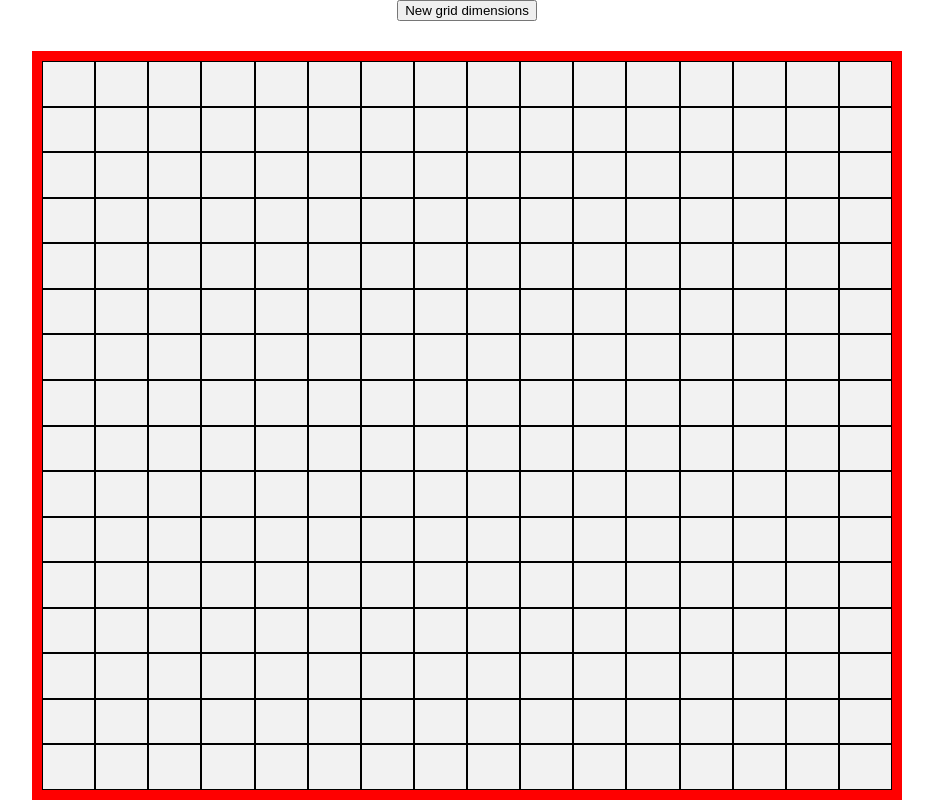
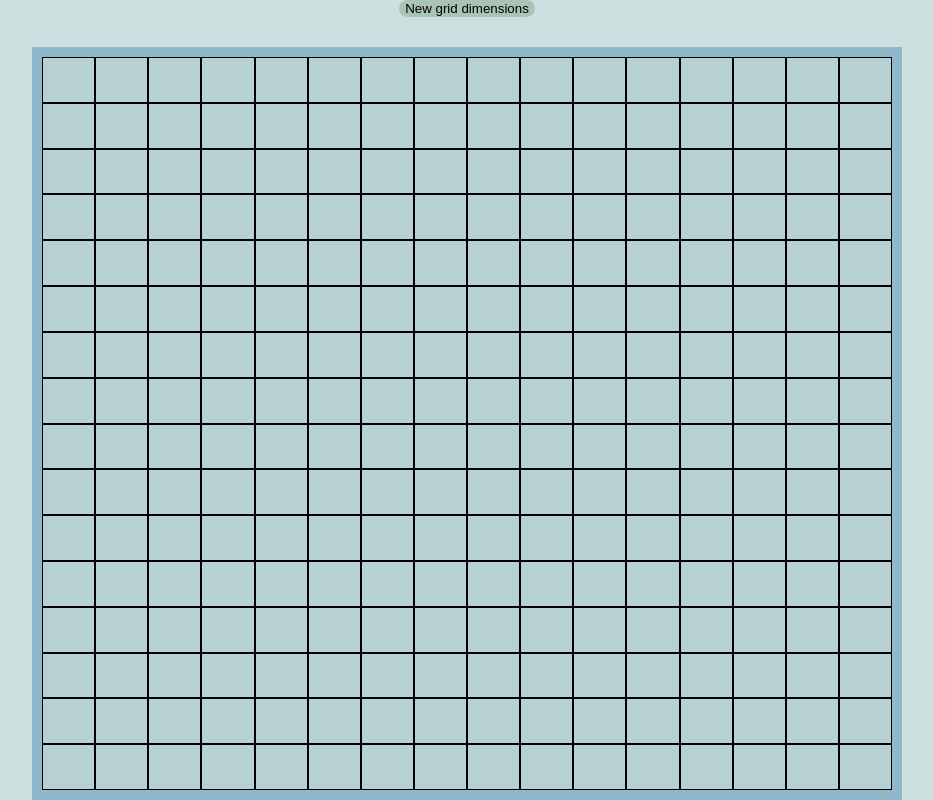
Before and after one commit to IamBull8905/etch-a-sketch, a plain HTML site: page index.html in a window 1280 px wide. Shown: the whole page, without its empty margins (173-1106 px from the left). Drawn offline with Linux system fonts and the light colour scheme.

Commit message:
Add random colour backgrounds and style dimensions button

```diff
--- a/script.js
+++ b/script.js
@@ -1,6 +1,12 @@
 const container = document.querySelector(".container");
 const button = document.querySelector("button");
 let size = 16;
+
+function chooseColour() {
+    return "hsl(" + 360 * Math.random() + ',' +
+             (25 + 70 * Math.random()) + '%,' +
+             (85 + 10 * Math.random()) + '%)';
+};
 
 function setGridSize(size) {
     container.innerHTML = "";
@@ -10,7 +16,7 @@ function setGridSize(size) {
         for (let j = 0; j < size; j++) {
             const newDiv = document.createElement("div");
             newDiv.classList.add("tile");
-            newDiv.addEventListener("mouseover", () => newDiv.style.backgroundColor = "#7851A9");
+            newDiv.addEventListener("mouseover", () => newDiv.style.backgroundColor = chooseColour());
             rowDiv.appendChild(newDiv);
         };
         container.appendChild(rowDiv);
--- a/styles.css
+++ b/styles.css
@@ -1,5 +1,6 @@
 body,html {
     height: 100%;
+    background-color: #CEDFDF;
 }
 
 body {
@@ -12,6 +13,9 @@ body {
 
 button {
     margin-bottom: 30px;
+    background-color: #A9C3B6;
+    border-radius: 10px;
+    border: none;
 }
 
 .container {
@@ -20,11 +24,11 @@ button {
     flex-wrap: wrap;
     height: 850px;
     width: 850px;
-    border: 10px solid red;
+    border: 10px solid #8FB8CA;
 }
 
 .tile{
-    background-color: #F2F2F2;
+    background-color: #B7D1D3;
     flex: 1;
     border: 1px solid black;
 }
```
